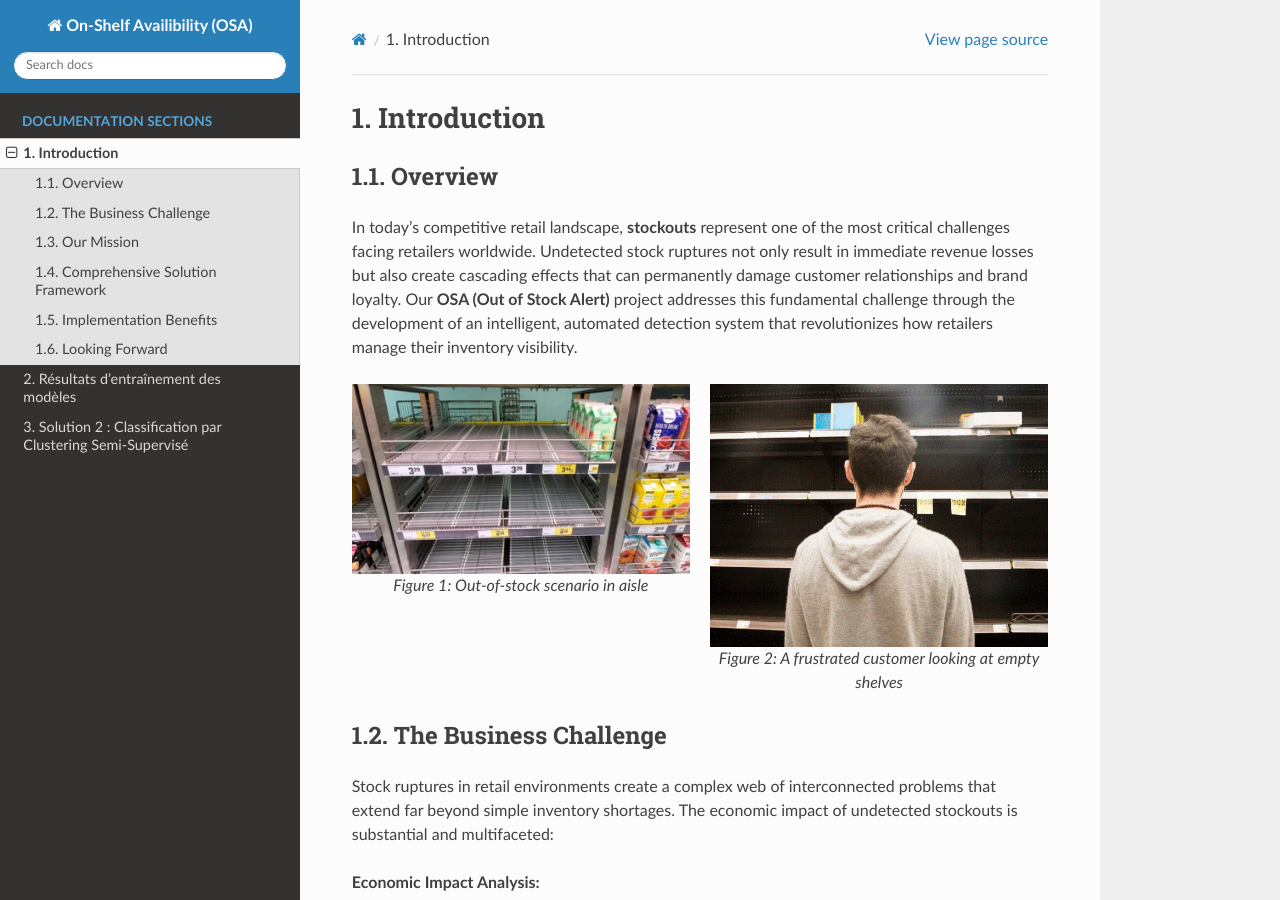
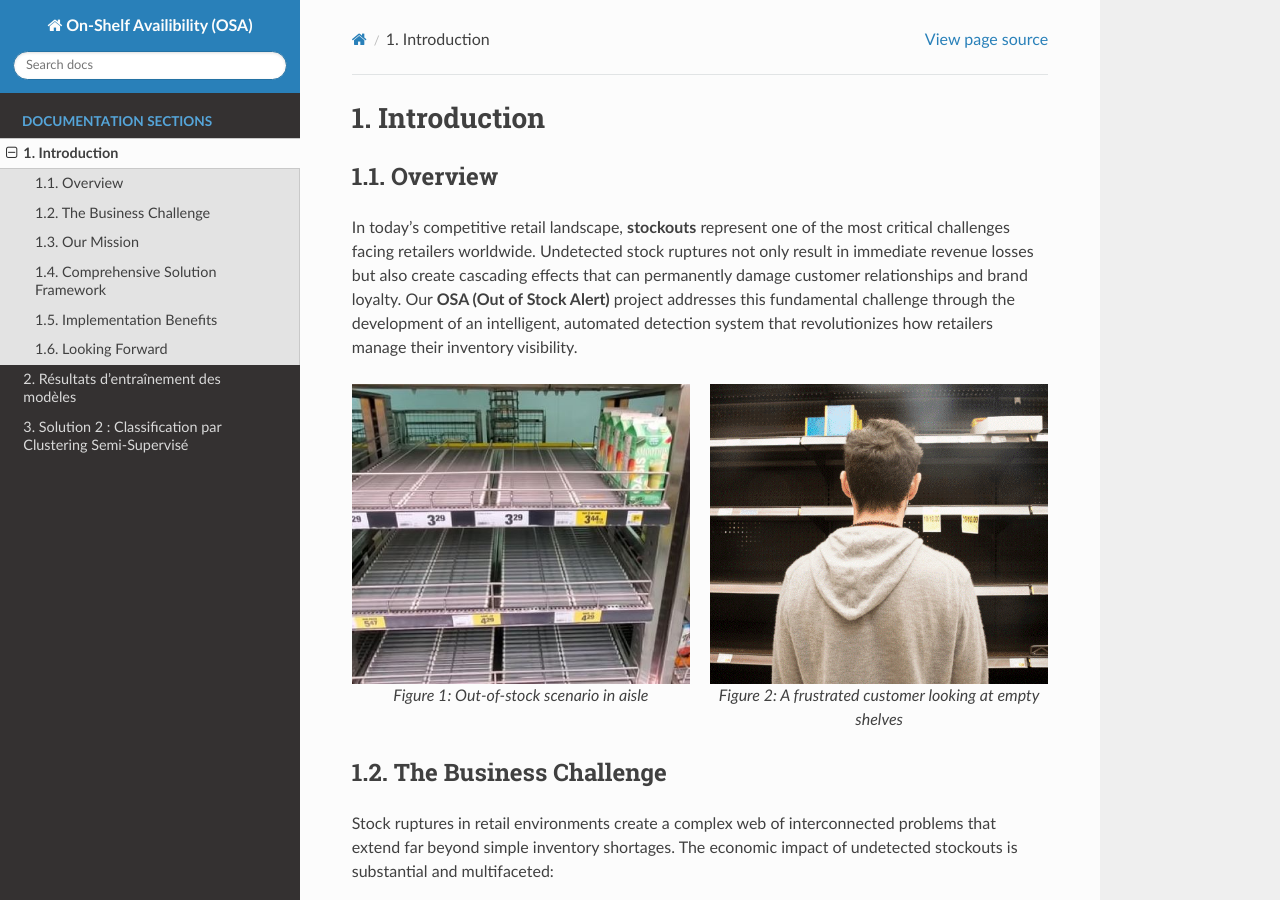
Before and after one commit to Amine-te/OSA_app, a Sphinx documentation site: the page built from docs/source/introduction.rst, in a window 1280 px wide and 900 px high. Built offline with Sphinx 7.4.7 and the Read the Docs theme 3.1.0, drawn with Linux system fonts in a browser that asks for light colours; pages that are not in the unit, such as notebooks, are missing from menus.

Commit message:
update docs/source

```diff
--- a/docs/source/introduction.rst
+++ b/docs/source/introduction.rst
@@ -10,12 +10,12 @@ In today's competitive retail landscape, **stockouts** represent one of the most
 
     <div style="display: flex; justify-content: center; gap: 20px;">
         <div style="flex: 1; text-align: center;">
-            <img src="_static/out_of_stock.jpg" width="100%">
+            <img src="_static/out_of_stock.jpg" style="width: 100%; height: 300px; object-fit: cover;">
             <p><em>Figure 1: Out-of-stock scenario in aisle</em></p>
         </div>
         <div style="flex: 1; text-align: center;">
-            <img src="_static/Image3.png" width="100%">
-            <p><em>Figure 2:  A frustrated customer looking at empty shelves</em></p>
+            <img src="_static/Image3.png" style="width: 100%; height: 300px; object-fit: cover;">
+            <p><em>Figure 2: A frustrated customer looking at empty shelves</em></p>
         </div>
     </div>
 
```
